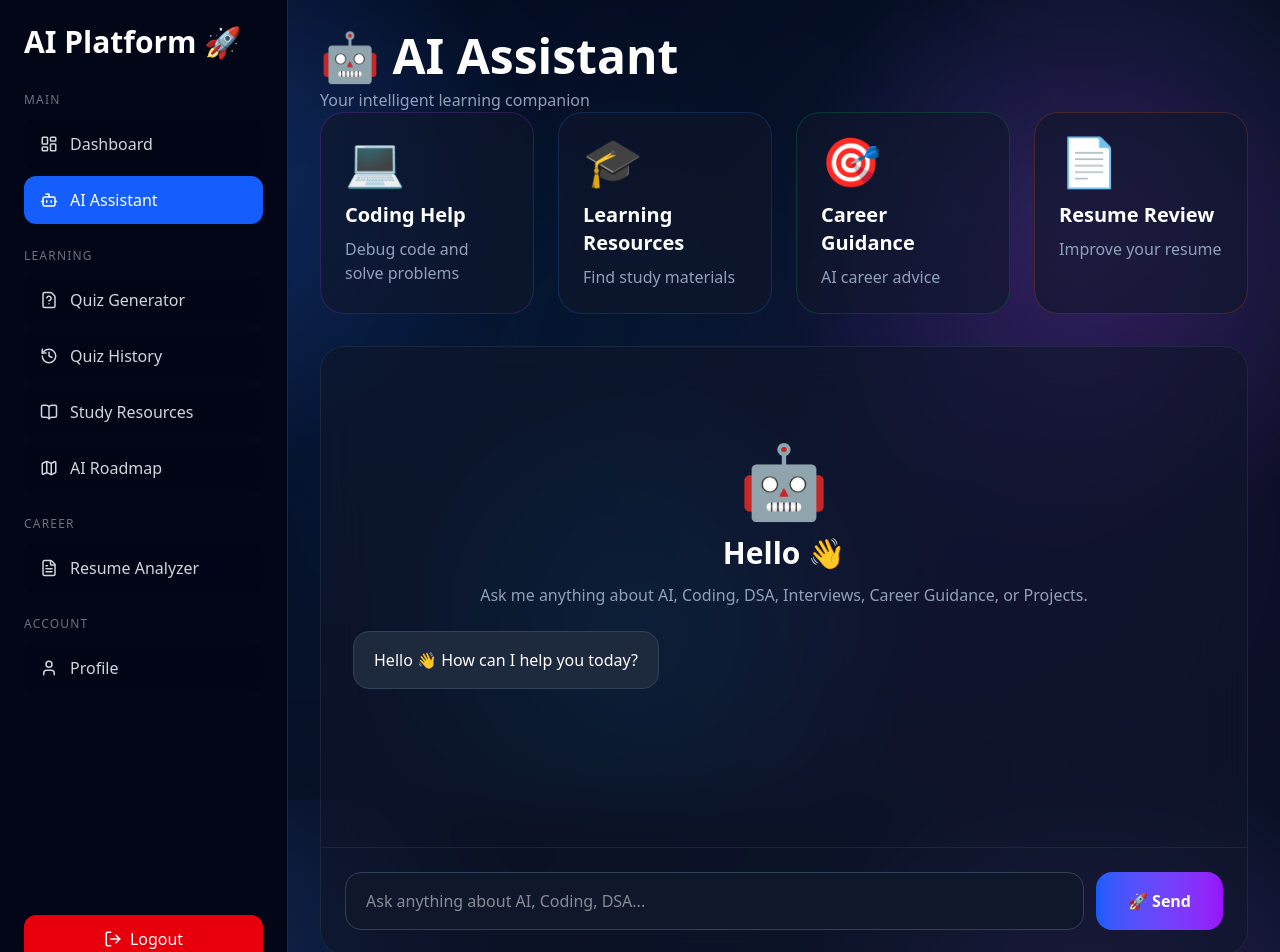
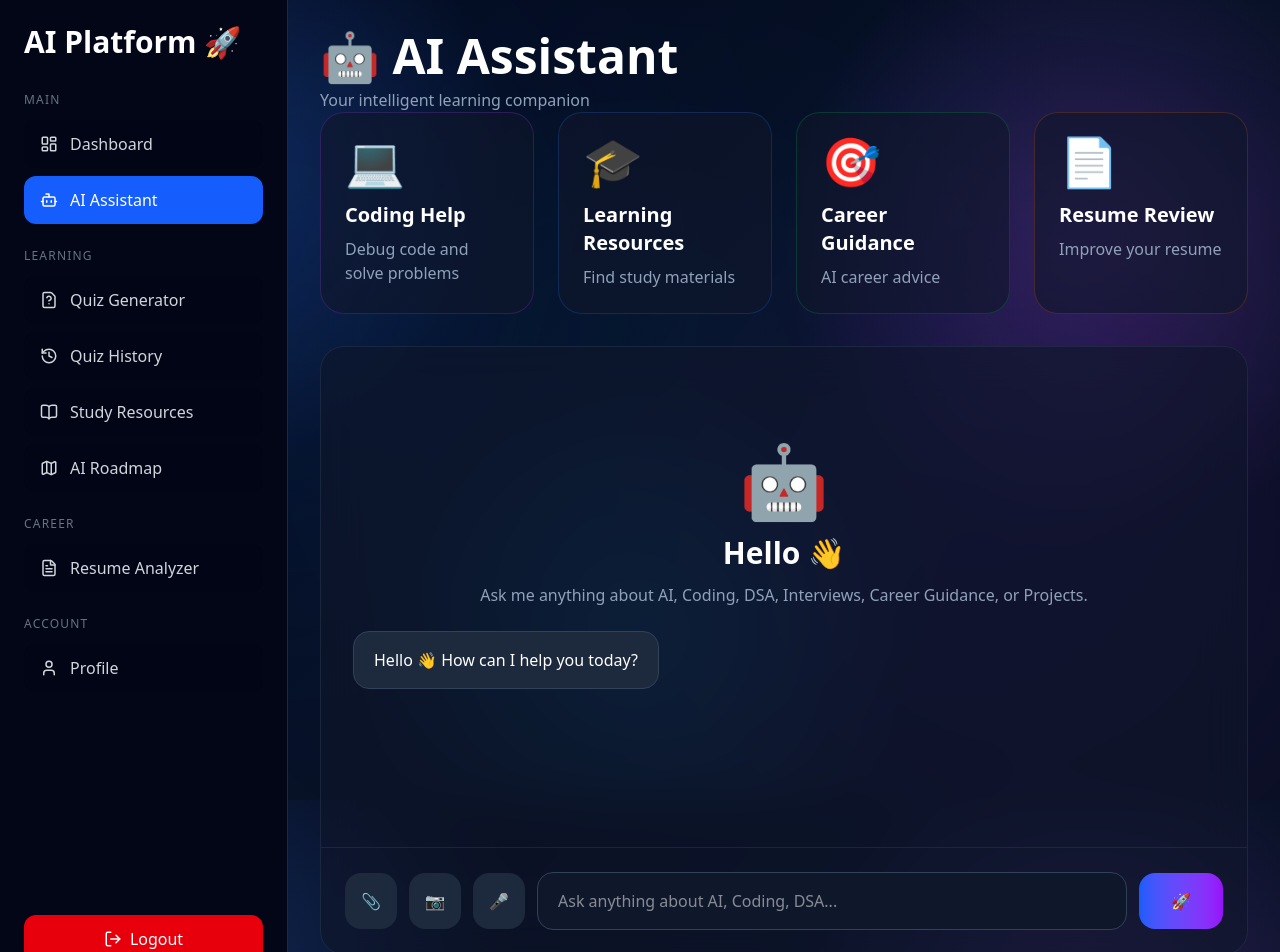
Before and after one commit to sushmitha20reddy/ai-driven-resource-management-platform, a Next.js app in the folder frontend/: page /chat in a window 1280 px wide. Shown: the top 952 px of the page. Built offline with nearby package versions, Linux system fonts and the light colour scheme.

Commit message:
updated  chat page

```diff
--- a/frontend/app/chat/page.tsx
+++ b/frontend/app/chat/page.tsx
@@ -1,13 +1,17 @@
 "use client";
 
-import { useState, useEffect, useRef } from "react";
+import { useState, useEffect, useRef, ChangeEvent } from "react";
 import axios from "axios";
 import ReactMarkdown from "react-markdown";
 import Sidebar from "../../components/Sidebar";
 
+
+
 export default function ChatPage() {
   const [message, setMessage] = useState("");
   const [loading, setLoading] = useState(false);
+const [selectedFile, setSelectedFile] =
+  useState<File | null>(null);
   const chatEndRef = useRef<HTMLDivElement | null>(null);
   const [messages, setMessages] = useState([
     {
@@ -31,6 +35,28 @@ export default function ChatPage() {
 
     setMessage("");
   };
+
+  const handleFileUpload = (
+  e: ChangeEvent<HTMLInputElement>
+) => {
+
+  const file =
+    e.target.files?.[0];
+
+  if (!file) return;
+
+  setSelectedFile(file);
+
+  setMessages((prev) => [
+    ...prev,
+    {
+      text: `📎 Uploaded: ${file.name}`,
+      sender: "user",
+    },
+  ]);
+
+};
+
   const sendMessage = async () => {
     if (message.trim() === "") return;
 
@@ -204,6 +230,7 @@ export default function ChatPage() {
         </div>
 
         {/* Input Area */}
+
 <div
   className="
     p-6
@@ -211,11 +238,69 @@ export default function ChatPage() {
     border-slate-700/40
   "
 >
-          <div className="flex gap-3">
+
+  <div className="flex gap-3 items-center">
+
+    <input
+      type="file"
+      id="fileUpload"
+      hidden
+      onChange={handleFileUpload}
+    />
+
+    {/* File Upload */}
+
+    <button
+      onClick={() =>
+        document
+          .getElementById("fileUpload")
+          ?.click()
+      }
+      className="
+        p-4
+        rounded-2xl
+        bg-slate-800
+        hover:bg-slate-700
+        transition
+      "
+    >
+      📎
+    </button>
+
+    {/* Camera */}
+
+    <button
+      className="
+        p-4
+        rounded-2xl
+        bg-slate-800
+        hover:bg-slate-700
+        transition
+      "
+    >
+      📷
+    </button>
+
+    {/* Microphone */}
+
+    <button
+      className="
+        p-4
+        rounded-2xl
+        bg-slate-800
+        hover:bg-slate-700
+        transition
+      "
+    >
+      🎤
+    </button>
+
     <input
       type="text"
       value={message}
-              onChange={(e) => setMessage(e.target.value)}
+      onChange={(e) =>
+        setMessage(e.target.value)
+      }
       onKeyDown={(e) => {
         if (e.key === "Enter") {
           sendMessage();
@@ -251,9 +336,19 @@ export default function ChatPage() {
         transition-all
       "
     >
-  {loading ? "⏳" : "🚀 Send"}
+      {loading ? "⏳" : "🚀"}
     </button>
+
   </div>
+
+  {selectedFile && (
+    <div className="mt-3 text-sm text-slate-400">
+      Selected File:
+      {" "}
+      {selectedFile.name}
+    </div>
+  )}
+
 </div>
 </div>
 
```
Lines whose indentation alone changed are shown as unchanged.
